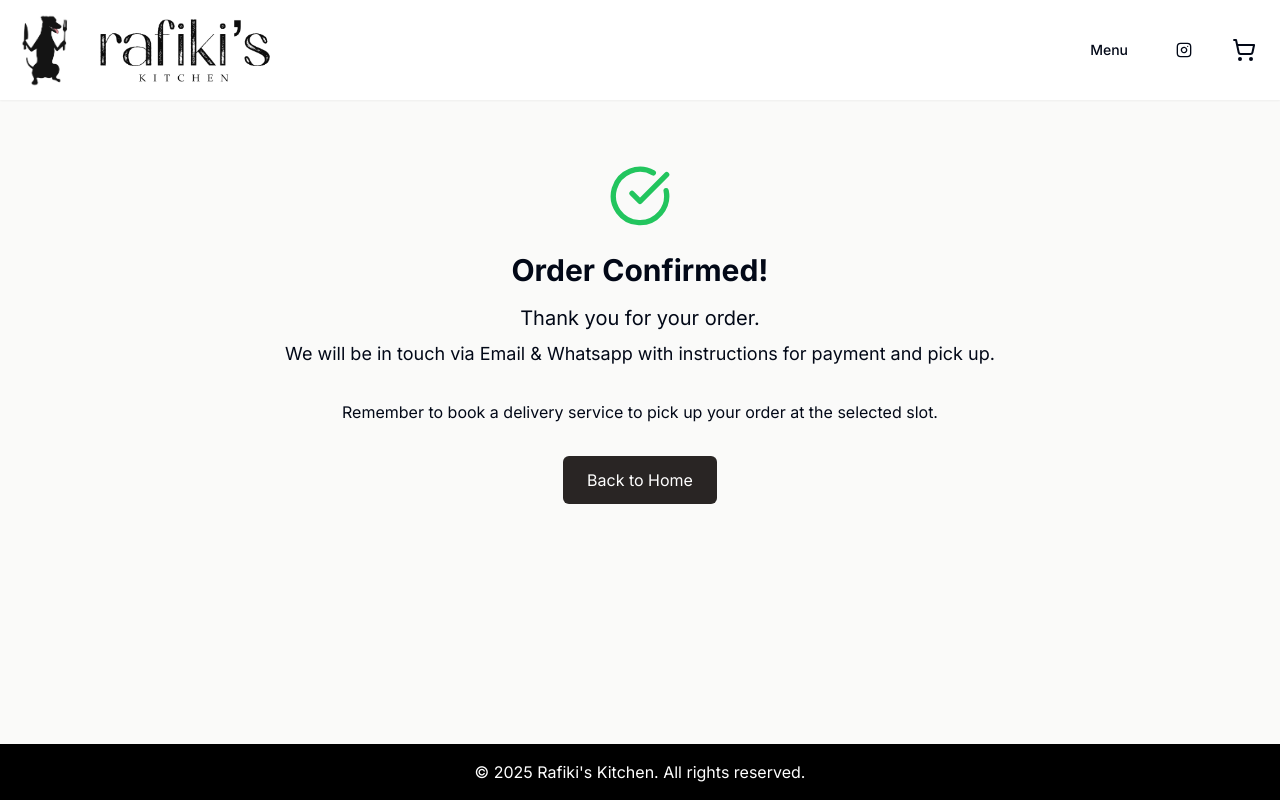
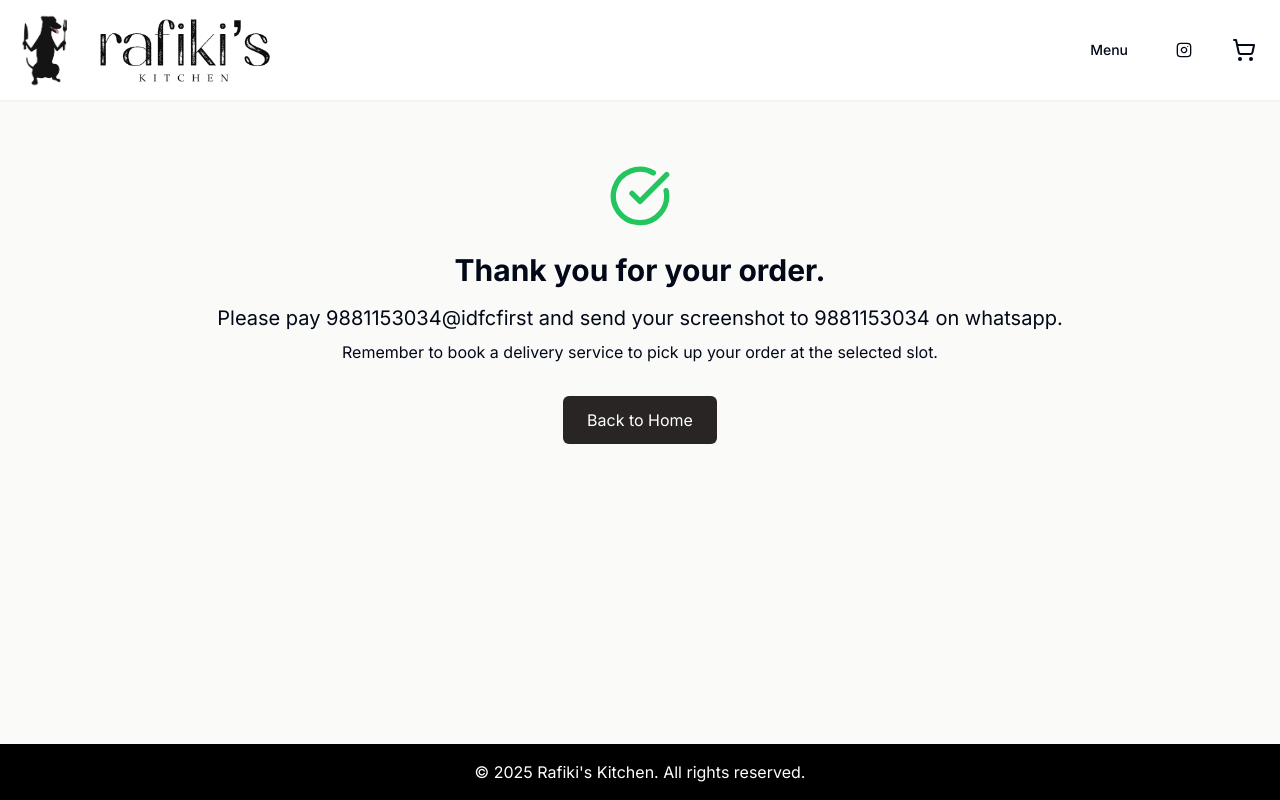
Before and after one commit to alexanderanish/rafikikitchen, a Next.js app: page /confirmation in a window 1280 px wide. Built offline with nearby package versions, Linux system fonts and the light colour scheme.

Commit message:
Update page.tsx

```diff
--- a/app/confirmation/page.tsx
+++ b/app/confirmation/page.tsx
@@ -13,10 +13,10 @@ const ConfirmationContent = () => {
   return (
     <div className="container mx-auto px-4 py-16 text-center">
       <CheckCircle className="w-16 h-16 text-green-500 mx-auto mb-6" />
-      <h1 className="text-3xl font-bold mb-4">Order Confirmed!</h1>
-      <p className="text-xl mb-2">Thank you for your order.</p>
+      <h1 className="text-3xl font-bold mb-4">Thank you for your order.</h1>
+      <p className="text-xl mb-2">Please pay 9881153034@idfcfirst and send your screenshot to 9881153034 on whatsapp.</p>
       {/* <p className="text-lg mb-8">Your order ID is: {orderId}</p> */}
-      <p className="text-lg mb-8">We will be in touch via Email & Whatsapp with instructions for payment and pick up.</p>
+{/*       <p className="text-lg mb-8">We will be in touch via Email & Whatsapp with instructions for payment and pick up.</p> */}
       <p className="mb-8">Remember to book a delivery service to pick up your order at the selected slot.</p>
       <Link href="/" className="bg-stone-800 text-white px-6 py-3 rounded-md inline-block hover:bg-stone-700 transition-colors">
         Back to Home
```
